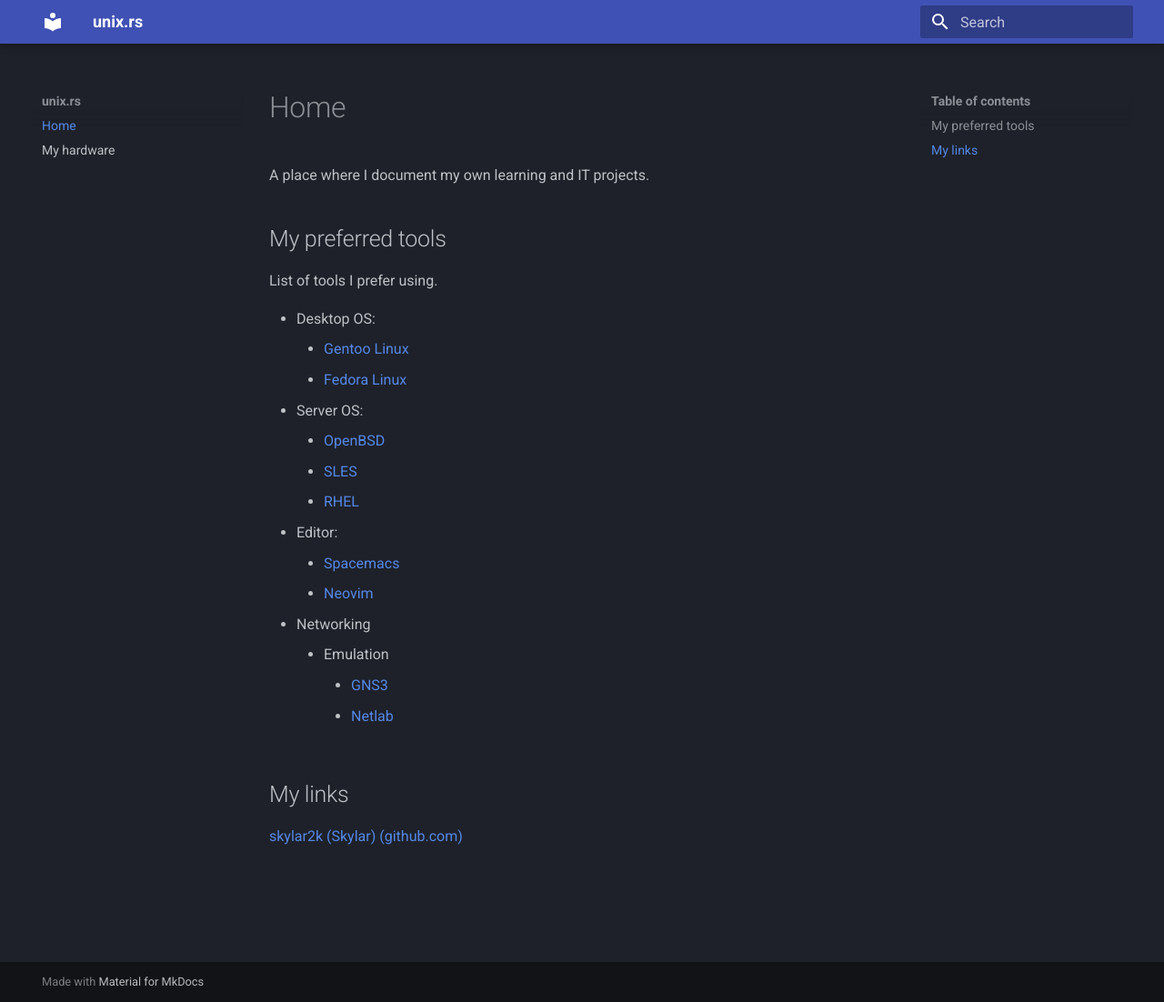
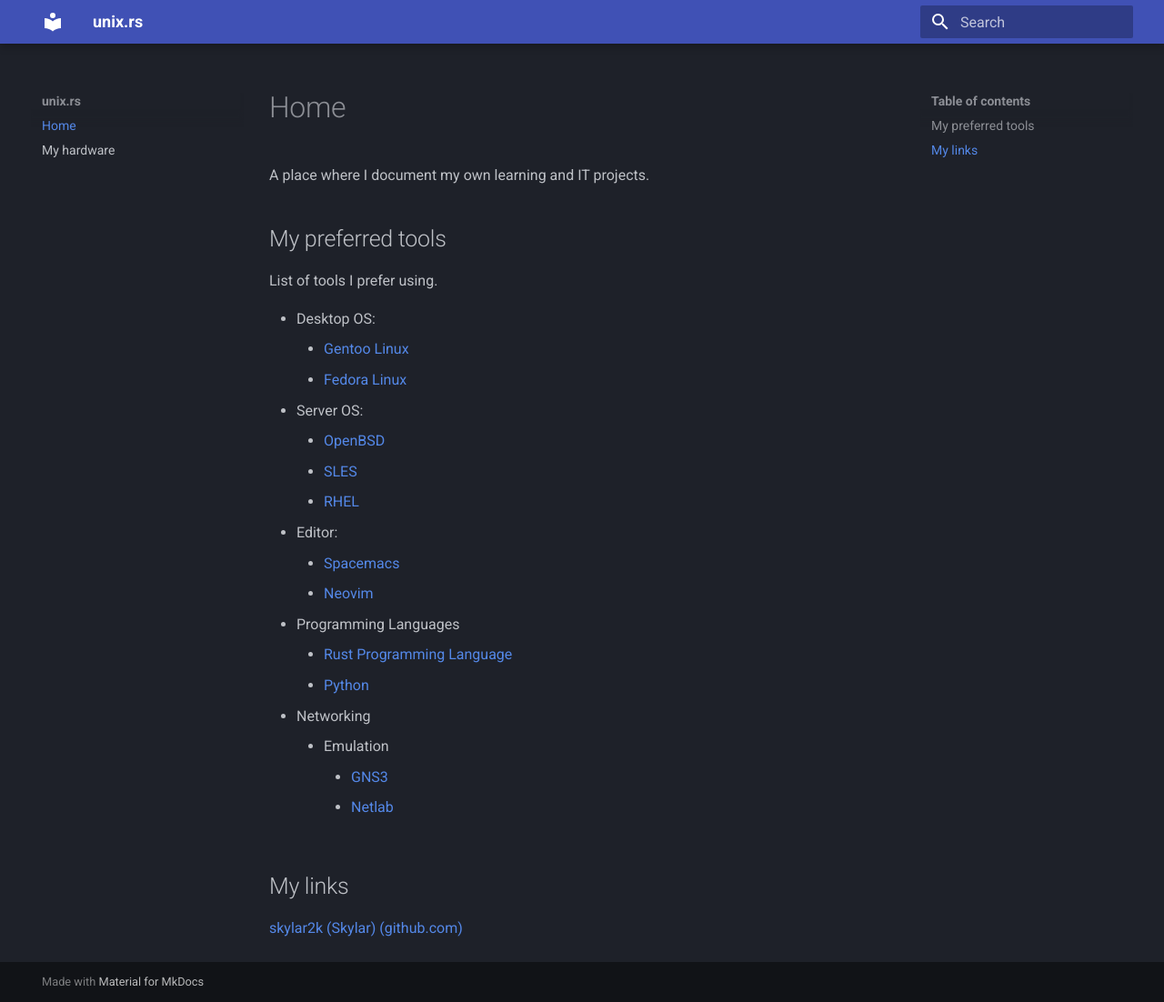
Before and after one commit to skylar2k/documentation, an MkDocs documentation site: the page built from docs/index.md, in a window 1280 px wide and 1102 px high. Shown: the whole window at 91% size. Built offline with MkDocs 1.6.1 and Material for MkDocs 9.7.7, drawn with Linux system fonts in a browser that asks for light colours.

Commit message:
List my preferred languages to work in

```diff
--- a/docs/index.md
+++ b/docs/index.md
@@ -13,6 +13,9 @@
 - Editor:
 	- [Spacemacs](https://www.spacemacs.org/)
 	- [Neovim](https://neovim.io/)
+- Programming Languages
+	- [Rust Programming Language](https://www.rust-lang.org/)
+	- [Python](https://www.python.org/)
 - Networking
 	- Emulation
 		- [GNS3](https://www.gns3.com/)
```
